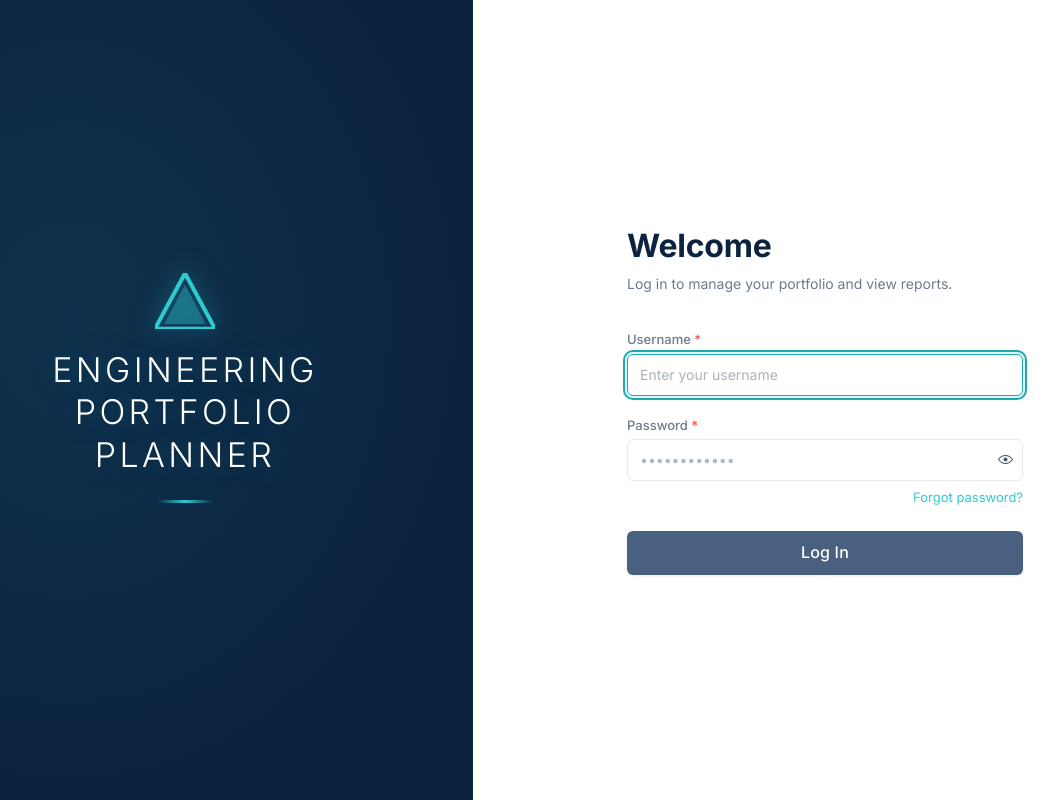
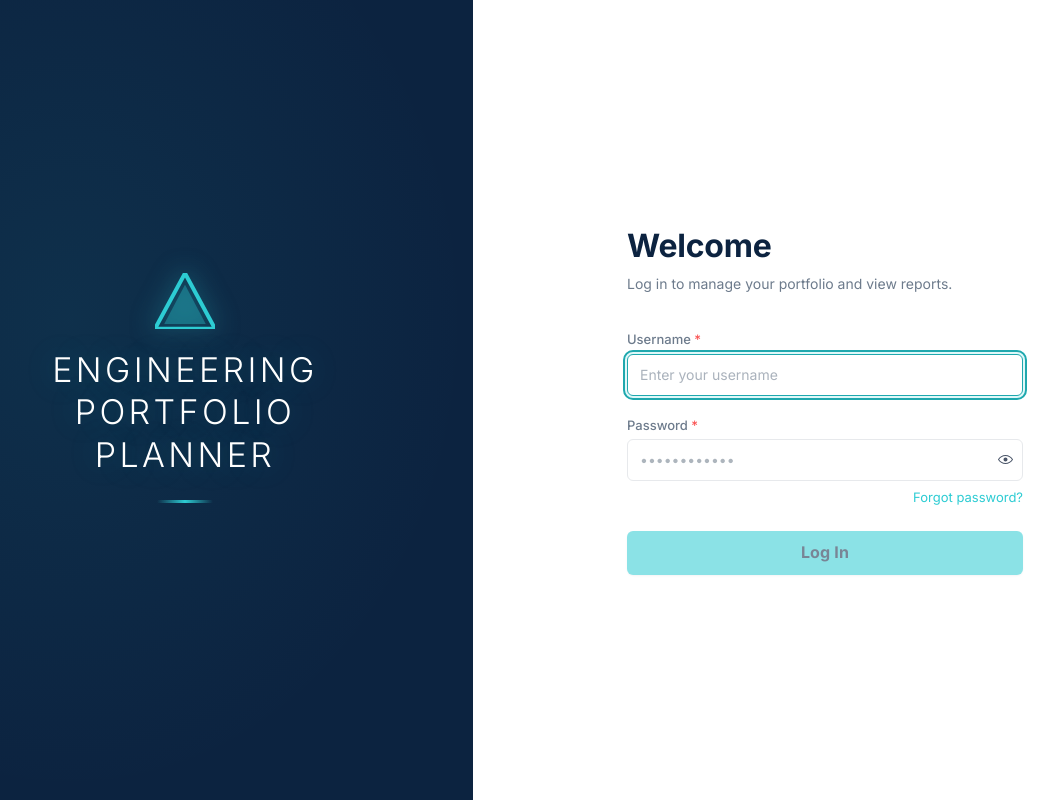
Before and after one commit to piyush-tkd/Project-Planner-Java, a React (Vite) app in the folder frontend/: page /login in a window 1280 px wide. Shown: the whole page, without its empty margins (103-1161 px from the left). Built offline with nearby package versions, Linux system fonts and the light colour scheme; no server answers.

Commit message:
fix: login button — teal bg with navy text, bypasses all global CSS overrides

```diff
--- a/frontend/src/pages/LoginPage.tsx
+++ b/frontend/src/pages/LoginPage.tsx
@@ -262,24 +262,24 @@ export default function LoginPage() {
 
  <button
  type="submit"
- className="login-submit-btn"
+ id="login-submit-btn"
  disabled={loading}
  style={{
    width: '100%',
-   backgroundColor: (!username || !password) ? '#4a6080' : DEEP_BLUE_HEX,
-   color: '#ffffff',
+   backgroundColor: AQUA_HEX,
+   color: DEEP_BLUE_HEX,
    borderRadius: 6,
    height: 44,
    fontFamily: FONT_FAMILY,
-   fontWeight: 500,
+   fontWeight: 700,
    fontSize: 16,
    letterSpacing: '0.01em',
    border: 'none',
    marginTop: 8,
    boxShadow: SHADOW.sm,
-   cursor: (!username || !password) ? 'not-allowed' : 'pointer',
-   opacity: loading ? 0.7 : 1,
-   transition: 'background-color 0.2s ease',
+   cursor: (!username || !password || loading) ? 'not-allowed' : 'pointer',
+   opacity: (!username || !password || loading) ? 0.55 : 1,
+   transition: 'opacity 0.2s ease',
  }}
  >
  {loading ? 'Signing in…' : 'Log In'}
```
